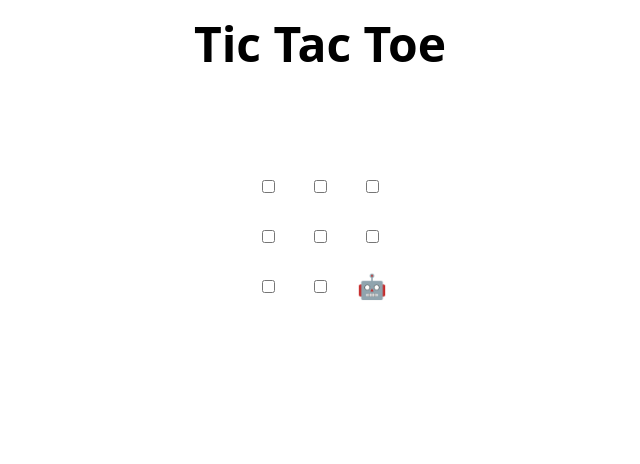
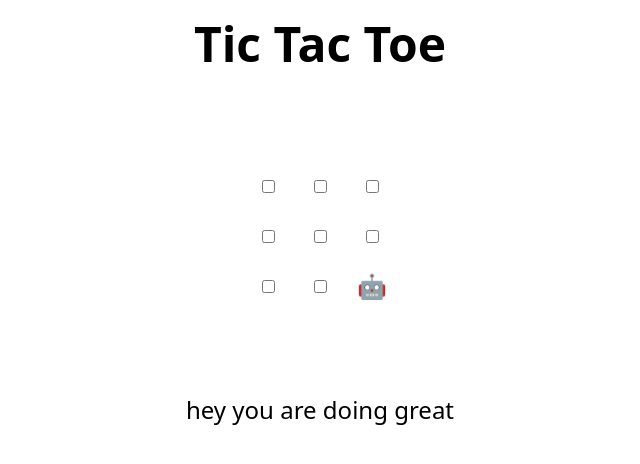
Before and after one commit to dharaneesh71/skills-review-pull-requests, a plain HTML site: page index.html in a window 1280 px wide. Shown: the whole page, without its empty margins (320-960 px from the left). Drawn offline with Linux system fonts and the light colour scheme.

Commit message:
Update index.html

```diff
--- a/index.html
+++ b/index.html
@@ -48,7 +48,7 @@
 </table>
 
 <h2 hidden>Game over, refresh to play again 🧑‍💻 🤖!</h2>
-
+hey you are doing great
 <script>
   // Initialization
   const boxes = Array.from(document.querySelectorAll("td"));
```
